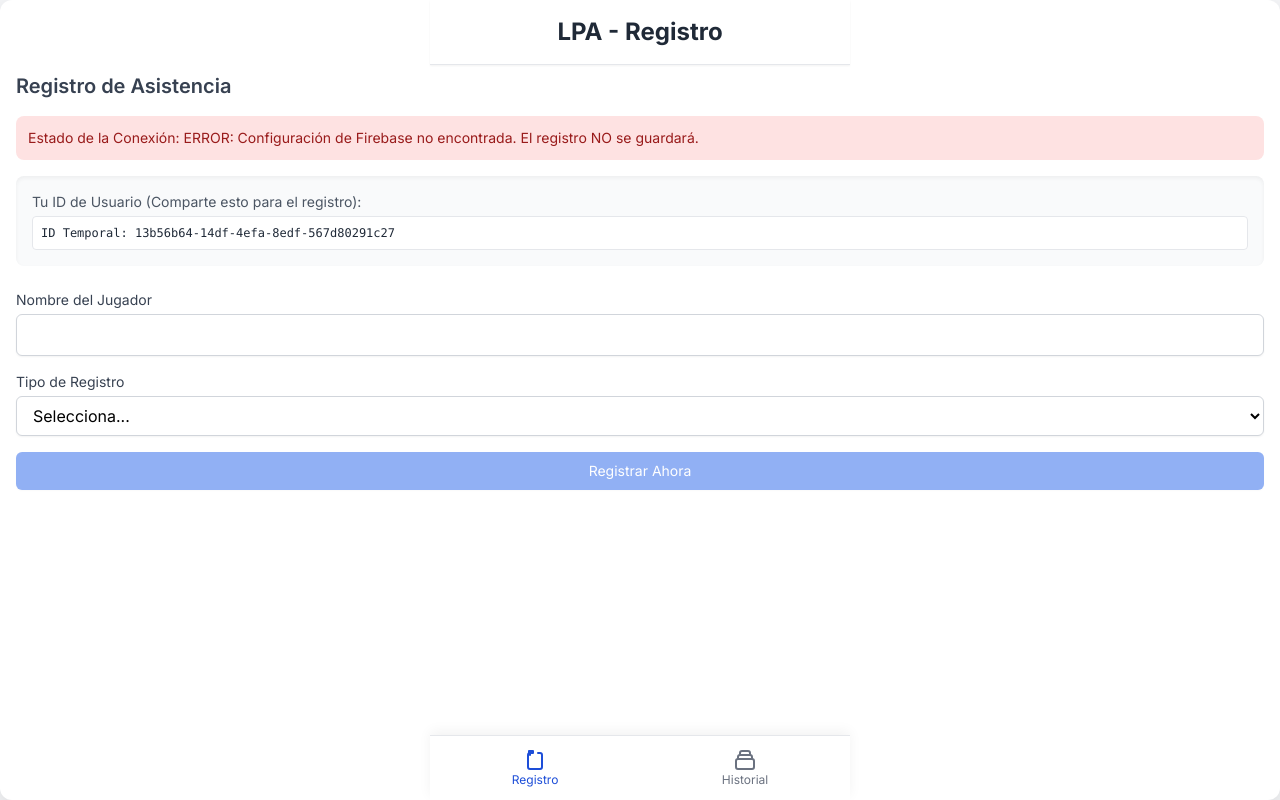
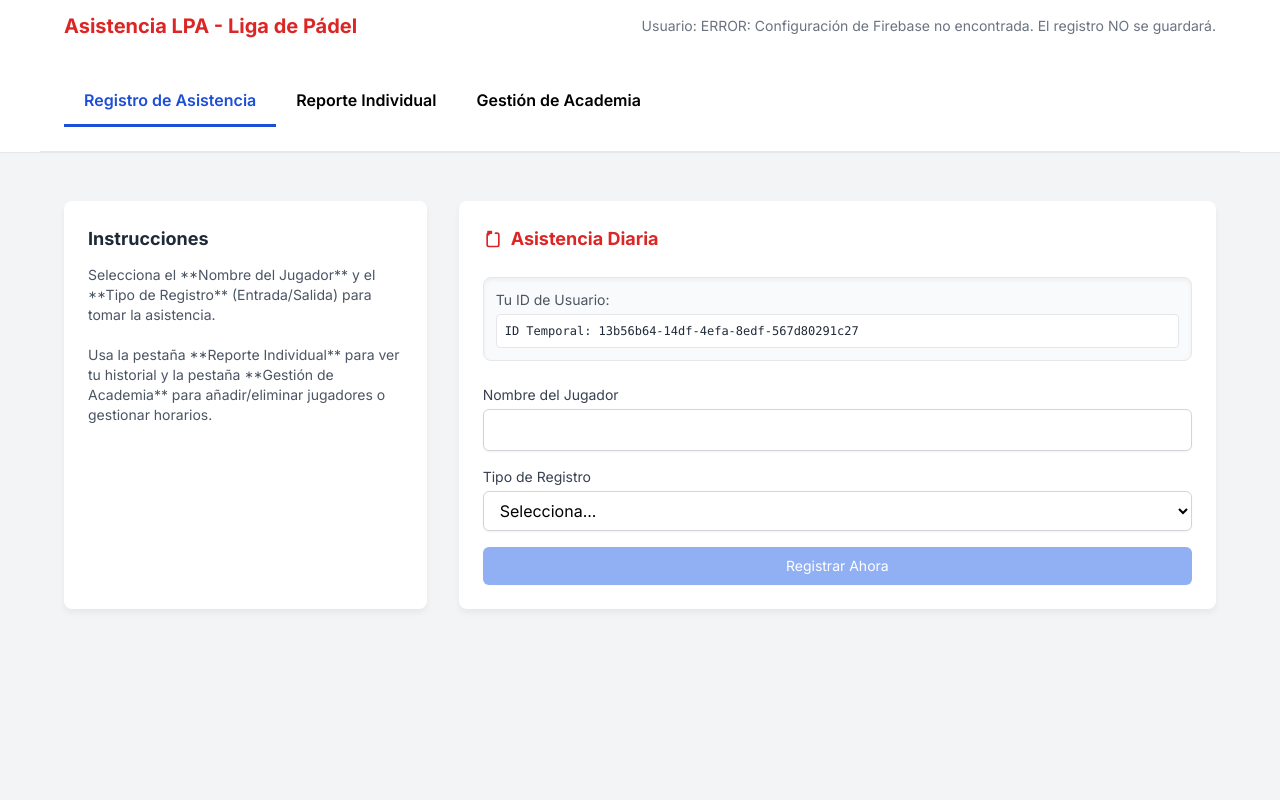
Before and after one commit to lorenzoramong/LPA-ASISTENCIA, a plain HTML site: page index.html in a window 1280 px wide. Drawn offline with nearby package versions, Linux system fonts and the light colour scheme; no server answers.

Commit message:
Update index.html

```diff
--- a/index.html
+++ b/index.html
@@ -3,77 +3,110 @@
 <head>
     <meta charset="UTF-8">
     <meta name="viewport" content="width=device-width, initial-scale=1.0">
-    <title>LPA - Registro</title>
+    <title>LPA - Liga de Pádel</title>
     <!-- Carga de Tailwind CSS -->
     <script src="https://cdn.tailwindcss.com"></script>
     <link href="https://fonts.googleapis.com/css2?family=Inter:wght@400;600;700&display=swap" rel="stylesheet">
-
-    <!-- Meta etiquetas para PWA y compatibilidad iOS/Apple (Iconografía y Modo App) -->
-    <link rel="apple-touch-icon" href="/app-icon.png">
-    <meta name="apple-mobile-web-app-capable" content="yes">
-    <meta name="apple-mobile-web-app-status-bar-style" content="#1D4ED8">
-    <meta name="theme-color" content="#1D4ED8">
 
     <style>
         body {
             font-family: 'Inter', sans-serif;
             background-color: #f7f7f7;
-            /* Usar 100% de la altura de la ventana visible para evitar problemas de visualización en iOS/Android */
             min-height: 100vh;
             margin: 0;
             padding: 0;
+        }
+        .header-main {
+            border-bottom: 1px solid #e5e7eb;
+        }
+        .container-content {
+            max-width: 1200px;
+            margin: 0 auto;
+            padding: 1.5rem;
+        }
+        .tab-button {
+            padding: 0.75rem 1.25rem;
+            cursor: pointer;
+            border-bottom: 3px solid transparent;
+            transition: border-color 0.2s, color 0.2s;
+            font-weight: 600;
+        }
+        .tab-button.active {
+            color: #1D4ED8; /* Azul */
+            border-bottom-color: #1D4ED8;
+        }
+        .tab-content {
+            display: none;
+            padding-top: 1.5rem;
+        }
+        .tab-content.active {
+            display: block;
+        }
+        .card {
+            background-color: white;
+            border-radius: 0.5rem;
+            box-shadow: 0 4px 6px rgba(0, 0, 0, 0.05);
+            padding: 1.5rem;
+        }
+
+        /* Estilos de responsividad para móvil */
+        @media (max-width: 640px) {
+            /* Ocultar el menú de pestañas horizontal en móvil para forzar diseño de app */
+            .tabs-menu {
+                display: none;
+            }
+            /* Mostrar barra de navegación inferior para móvil */
+            .navbar {
                 display: flex;
-            justify-content: center;
             }
-        .container {
-            width: 100%;
-            max-width: 420px;
-            min-height: 100vh;
-            background-color: white;
-            box-shadow: 0 10px 25px rgba(0, 0, 0, 0.1);
-            position: relative;
-            /* Asegura que no haya scroll horizontal no deseado */
-            overflow-x: hidden;
+            .container-content {
+                padding: 0;
             }
-        /* Estilos específicos de la aplicación */
             .main-content {
                  /* Dejar espacio para el header (arriba) y el navbar (abajo) */
                 padding-bottom: 90px;
                 padding-top: 56px; /* Altura del header */
             }
-        .tab-content {
-            display: none;
-            padding: 1rem;
-            /* La altura mínima ahora se gestiona con el padding del main-content */
-        }
-        .tab-content.active {
-            display: block;
-        }
-        .header {
+            .header-main {
                 position: fixed;
                 top: 0;
-            left: 50%;
-            transform: translateX(-50%);
-            width: 100%;
-            max-width: 420px;
+                left: 0;
+                right: 0;
                 z-index: 10;
+                box-shadow: 0 2px 4px rgba(0, 0, 0, 0.05);
             }
+            .tab-content {
+                padding: 1rem;
+            }
+            .auth-status-container {
+                max-width: none;
+                margin: 1rem;
+            }
+        }
+
+        /* Barra de navegación inferior (solo para móvil) */
         .navbar {
+            display: none; /* Oculto por defecto, visible solo en @media (max-width: 640px) */
             position: fixed;
             bottom: 0;
-            left: 50%;
-            transform: translateX(-50%);
-            width: 100%;
-            max-width: 420px;
+            left: 0;
+            right: 0;
             background-color: white;
             border-top: 1px solid #e5e7eb;
             z-index: 20;
             box-shadow: 0 -4px 12px rgba(0, 0, 0, 0.05);
+            justify-content: space-around;
+            height: 60px;
         }
         .nav-item {
             color: #6b7280;
             transition: color 0.2s;
             cursor: pointer;
+            display: flex;
+            flex-direction: column;
+            align-items: center;
+            justify-content: center;
+            flex-grow: 1;
         }
         .nav-item.active {
             color: #1D4ED8;
@@ -103,25 +136,60 @@
         <p class="text-gray-700 font-semibold" id="loading-text">Cargando aplicación y autenticación...</p>
     </div>
 
-    <div class="container rounded-xl">
-        <!-- Encabezado Fijo -->
-        <header class="header p-4 bg-white border-b border-gray-200 shadow-sm">
-            <h1 class="text-2xl font-bold text-gray-800 text-center">LPA - Registro</h1>
+    <!-- Encabezado Fijo para Móvil, y Estándar para Escritorio -->
+    <header class="header-main bg-white">
+        <div class="container-content flex justify-between items-center py-3">
+            <div class="flex items-center space-x-4">
+                <h1 class="text-xl font-bold text-red-600">Asistencia LPA - Liga de Pádel</h1>
+            </div>
+            <!-- Estado de Usuario para Escritorio -->
+            <div id="user-status-desktop" class="text-sm text-gray-500 hidden sm:block">
+                Usuario: <span id="auth-message-desktop" class="font-medium">Cargando...</span>
+            </div>
+        </div>
+
+        <!-- Menú de Pestañas (Solo para Escritorio) -->
+        <nav class="container-content tabs-menu hidden sm:flex border-b border-gray-200">
+            <button id="tab-registro-btn-desk" class="tab-button active" data-tab="tab-registro">Registro de Asistencia</button>
+            <button id="tab-historial-btn-desk" class="tab-button" data-tab="tab-historial">Reporte Individual</button>
+            <button id="tab-gestion-btn-desk" class="tab-button" data-tab="tab-gestion">Gestión de Academia</button>
+        </nav>
     </header>
 
-        <!-- Contenido de las Pestañas -->
-        <main class="main-content">
+    <!-- Contenido Principal -->
+    <main class="main-content container-content">
+
+        <!-- Estado de Autenticación para Móvil -->
+        <div id="auth-status-mobile" class="sm:hidden mb-4 p-3 bg-blue-100 text-blue-800 rounded-lg text-sm auth-status-container">
+            Estado de la Conexión: <span id="auth-message-mobile" class="font-medium">Conectando...</span>
+        </div>
 
         <!-- Pestaña 1: Registro de Asistencia -->
         <div id="tab-registro" class="tab-content active">
-                <h2 class="text-xl font-semibold mb-4 text-gray-700">Registro de Asistencia</h2>
-
-                <div id="auth-status" class="mb-4 p-3 bg-blue-100 text-blue-800 rounded-lg text-sm">
-                    Estado de la Conexión: <span id="auth-message" class="font-medium">Conectando...</span>
+            <div class="flex flex-wrap -mx-4">
+                <!-- Columna de Instrucciones -->
+                <div class="w-full lg:w-1/3 px-4 mb-6 lg:mb-0">
+                    <div class="card h-full">
+                        <h2 class="text-lg font-bold text-gray-800 mb-3">Instrucciones</h2>
+                        <p class="text-sm text-gray-600">
+                            Selecciona el **Nombre del Jugador** y el **Tipo de Registro** (Entrada/Salida) para tomar la asistencia.
+                            <br><br>
+                            Usa la pestaña **Reporte Individual** para ver tu historial y la pestaña **Gestión de Academia** para añadir/eliminar jugadores o gestionar horarios.
+                        </p>
+                    </div>
                 </div>
 
-                <div id="user-info" class="mb-6 p-4 bg-gray-50 rounded-lg shadow-inner">
-                    <p class="text-sm font-medium text-gray-600 mb-1">Tu ID de Usuario (Comparte esto para el registro):</p>
+                <!-- Columna de Registro Diario -->
+                <div class="w-full lg:w-2/3 px-4">
+                    <div class="card">
+                        <h2 class="text-lg font-bold text-red-600 mb-6 flex items-center">
+                            <svg class="w-5 h-5 mr-2" fill="none" stroke="currentColor" viewBox="0 0 24 24" xmlns="http://www.w3.org/2000/svg"><path stroke-linecap="round" stroke-linejoin="round" stroke-width="2" d="M9 5H7a2 2 0 00-2 2v12a2 2 0 002 2h10a2 2 0 002-2V7a2 2 0 00-2-2h-2m-9 0V3h4v2m-4 0h4m-4 0H7m0 0v2"></path></svg>
+                            Asistencia Diaria
+                        </h2>
+
+                        <!-- Muestra el ID de usuario (visible solo si no hay error de conexión) -->
+                        <div id="user-info" class="mb-6 p-3 bg-gray-50 rounded-lg shadow-inner border border-gray-200 hidden">
+                            <p class="text-sm font-medium text-gray-600 mb-1">Tu ID de Usuario:</p>
                             <code id="user-id" class="block bg-white p-2 text-xs text-gray-800 break-all rounded border border-gray-200">Cargando...</code>
                         </div>
 
@@ -146,37 +214,48 @@
                             <div id="registro-message" class="mt-4 p-3 text-sm rounded-md hidden" role="alert"></div>
                         </form>
                     </div>
+                </div>
+            </div>
+        </div>
 
-            <!-- Pestaña 2: Historial de Registros -->
+        <!-- Pestaña 2: Reporte Individual (Ahora muestra el Historial) -->
         <div id="tab-historial" class="tab-content">
-                <h2 class="text-xl font-semibold mb-4 text-gray-700">Historial de Registros</h2>
+            <h2 class="text-xl font-semibold mb-4 text-gray-700">Reporte Individual</h2>
 
             <div id="historial-loading" class="text-center p-4 text-gray-500 hidden">
                 Cargando historial...
             </div>
 
             <div id="historial-lista" class="space-y-3">
-                    <!-- Los registros se insertarán aquí por JavaScript -->
-                    <p class="text-center text-gray-500 mt-4" id="no-registros">Aún no hay registros de asistencia.</p>
+                <p class="text-center text-gray-500 mt-4" id="no-registros">Aún no hay registros de asistencia en tu historial.</p>
+            </div>
+        </div>
+
+        <!-- Pestaña 3: Gestión de Academia (Contenido Vacío Temporal) -->
+        <div id="tab-gestion" class="tab-content">
+            <h2 class="text-xl font-semibold mb-4 text-gray-700">Gestión de Academia</h2>
+            <div class="card p-6 text-gray-500">
+                <p>Esta sección está en desarrollo. Aquí podrás gestionar jugadores, clases y horarios.</p>
             </div>
         </div>
 
     </main>
 
-        <!-- Barra de Navegación Inferior -->
+    <!-- Barra de Navegación Inferior (Solo para Móvil) -->
     <nav class="navbar">
-            <div class="flex justify-around items-center h-16">
-                <a id="tab-registro-btn" href="#" class="nav-item active flex flex-col items-center p-2 text-xs">
+        <button id="tab-registro-btn-mobile" class="nav-item active" data-tab="tab-registro">
             <svg class="w-6 h-6" fill="none" stroke="currentColor" viewBox="0 0 24 24" xmlns="http://www.w3.org/2000/svg"><path stroke-linecap="round" stroke-linejoin="round" stroke-width="2" d="M9 5H7a2 2 0 00-2 2v12a2 2 0 002 2h10a2 2 0 002-2V7a2 2 0 00-2-2h-2m-9 0V3h4v2m-4 0h4m-4 0H7m0 0v2"></path></svg>
-                    <span>Registro</span>
-                </a>
-                <a id="tab-historial-btn" href="#" class="nav-item flex flex-col items-center p-2 text-xs">
+            <span class="text-xs">Registro</span>
+        </button>
+        <button id="tab-historial-btn-mobile" class="nav-item" data-tab="tab-historial">
             <svg class="w-6 h-6" fill="none" stroke="currentColor" viewBox="0 0 24 24" xmlns="http://www.w3.org/2000/svg"><path stroke-linecap="round" stroke-linejoin="round" stroke-width="2" d="M19 11H5m14 0a2 2 0 012 2v6a2 2 0 01-2 2H5a2 2 0 01-2-2v-6a2 2 0 012-2m14 0V9a2 2 0 00-2-2M5 11V9a2 2 0 012-2m0 0V5a2 2 0 012-2h6a2 2 0 012 2v2M7 7h10"></path></svg>
-                    <span>Historial</span>
-                </a>
-            </div>
+            <span class="text-xs">Reporte</span>
+        </button>
+        <button id="tab-gestion-btn-mobile" class="nav-item" data-tab="tab-gestion">
+            <svg class="w-6 h-6" fill="none" stroke="currentColor" viewBox="0 0 24 24" xmlns="http://www.w3.org/2000/svg"><path stroke-linecap="round" stroke-linejoin="round" stroke-width="2" d="M10.325 4.317c.426-1.756 2.924-1.756 3.35 0a1.724 1.724 0 002.573 1.066c1.543-.94 3.31.826 2.37 2.37a1.724 1.724 0 001.065 2.572c1.756.426 1.756 2.924 0 3.35a1.724 1.724 0 00-1.066 2.573c.94 1.543-.826 3.31-2.37 2.37a1.724 1.724 0 00-2.572 1.065c-.426 1.756-2.924 1.756-3.35 0a1.724 1.724 0 00-2.573-1.066c-1.543.94-3.31-.826-2.37-2.37a1.724 1.724 0 00-1.065-2.572c-1.756-.426-1.756-2.924 0-3.35a1.724 1.724 0 001.066-2.573c-.94-1.543.826-3.31 2.37-2.37a1.724 1.724 0 002.572-1.065z"></path><path stroke-linecap="round" stroke-linejoin="round" stroke-width="2" d="M15 12a3 3 0 11-6 0 3 3 0 016 0z"></path></svg>
+            <span class="text-xs">Gestión</span>
+        </button>
     </nav>
-    </div>
 
     <!-- Script de Firebase y Lógica de la Aplicación -->
     <script type="module">
@@ -189,7 +268,6 @@
 
         // --- Variables de Entorno (Proporcionadas por el Contenedor) ---
         const appId = typeof __app_id !== 'undefined' ? __app_id : 'default-app-id';
-        // Verificar si la configuración es un objeto válido antes de parsear
         const rawFirebaseConfig = typeof __firebase_config !== 'undefined' ? __firebase_config : '{}';
         let firebaseConfig = {};
         try {
@@ -203,8 +281,14 @@
         // --- Referencias DOM ---
         const loadingOverlay = document.getElementById('loading-overlay');
         const loadingText = document.getElementById('loading-text');
-        const authMessage = document.getElementById('auth-message');
+
+        // Mensajes de Auth
+        const authMessageMobile = document.getElementById('auth-message-mobile');
+        const authStatusMobile = document.getElementById('auth-status-mobile');
+        const authMessageDesktop = document.getElementById('auth-message-desktop');
+
         const userIdCode = document.getElementById('user-id');
+        const userInfoContainer = document.getElementById('user-info');
         const registroForm = document.getElementById('registro-form');
         const submitBtn = document.getElementById('submit-btn');
         const registroMessage = document.getElementById('registro-message');
@@ -217,7 +301,6 @@
         let isAuthReady = false;
         let retryCount = 0;
         const MAX_RETRIES = 5;
-        // Flag para verificar si la configuración de Firebase es válida
         const isConfigValid = Object.keys(firebaseConfig).length > 0 && firebaseConfig.projectId;
 
 
@@ -226,10 +309,9 @@
             loadingOverlay.classList.remove('hidden');
 
             if (!isConfigValid) {
-                // Manejar el caso de "Configuración de Firebase no encontrada" (el error de la imagen)
                 const error = new Error("Configuración de Firebase no encontrada.");
                 console.error("Error fatal al inicializar Firebase:", error);
-                handleAuthError(error, true); // Pasar 'true' para indicar que no hay configuración
+                handleAuthError(error, true);
                 return;
             }
 
@@ -238,40 +320,53 @@
                 db = getFirestore(app);
                 auth = getAuth(app);
 
-                authMessage.textContent = 'Autenticando...';
+                updateAuthMessage('Autenticando...');
 
-                // 1. Listener de estado de autenticación (Se activa después de cada intento de auth)
                 onAuthStateChanged(auth, (user) => {
                     if (user) {
                         userId = user.uid;
                         userIdCode.textContent = userId;
-                        authMessage.textContent = 'Conexión exitosa a Firebase (Usuario autenticado)';
-                        document.getElementById('auth-status').classList.replace('bg-blue-100', 'bg-green-100');
-                        document.getElementById('auth-status').classList.replace('text-blue-800', 'text-green-800');
+                        userInfoContainer.classList.remove('hidden'); // Mostrar ID si hay éxito
+
+                        updateAuthMessage('Conexión exitosa a Firebase (Usuario autenticado)', 'success');
                         submitBtn.disabled = false;
                         isAuthReady = true;
                         loadingOverlay.classList.add('hidden');
 
                         setupRealtimeListener();
                     } else {
-                        // Si se llega aquí y el usuario no está listo (falló autenticación inicial)
                         if (isAuthReady === false) {
                             handleAuthError(new Error("No se pudo iniciar sesión después de varios intentos."));
                         }
                     }
                 });
 
-                // 2. Iniciar el intento de autenticación (llama al listener de arriba)
                 await attemptAuth(initialAuthToken, retryCount);
 
             } catch (error) {
-                // Error de inicialización (ej. API Key incorrecta)
                 console.error("Error fatal al inicializar Firebase:", error);
                 handleAuthError(error);
             }
         }
 
-        // Función con backoff exponencial para reintentar la autenticación
+        // Función para actualizar los mensajes de conexión en móvil y escritorio
+        function updateAuthMessage(text, status = 'connecting') {
+            authMessageMobile.textContent = text;
+            authMessageDesktop.textContent = text;
+
+            authStatusMobile.classList.remove('bg-blue-100', 'bg-red-100', 'bg-green-100');
+            authStatusMobile.classList.remove('text-blue-800', 'text-red-800', 'text-green-800');
+
+            if (status === 'connecting') {
+                authStatusMobile.classList.add('bg-blue-100', 'text-blue-800');
+            } else if (status === 'error') {
+                authStatusMobile.classList.add('bg-red-100', 'text-red-800');
+            } else if (status === 'success') {
+                authStatusMobile.classList.add('bg-green-100', 'text-green-800');
+            }
+        }
+
+
         async function attemptAuth(token, attempt) {
             loadingText.textContent = `Autenticando... (Intento ${attempt + 1}/${MAX_RETRIES})`;
 
@@ -292,7 +387,6 @@
                     await new Promise(resolve => setTimeout(resolve, delay));
                     await attemptAuth(token, retryCount);
                 } else {
-                    // Si falla el último intento, se llama a handleAuthError
                     handleAuthError(error);
                 }
             }
@@ -300,20 +394,17 @@
 
 
         function handleAuthError(error, isConfigMissing = false) {
-            // Generar ID temporal para que la interfaz siga mostrando algo
             userId = crypto.randomUUID();
             userIdCode.textContent = `ID Temporal: ${userId}`;
+            userInfoContainer.classList.remove('hidden'); // Mostrar el ID temporal en caso de error
 
+            let errorMessage = `ERROR: No se pudo iniciar sesión. ${error.message}`;
             if (isConfigMissing) {
-                authMessage.textContent = `ERROR: Configuración de Firebase no encontrada. El registro NO se guardará.`;
-            } else {
-                authMessage.textContent = `ERROR: No se pudo iniciar sesión. ${error.message}`;
+                errorMessage = `ERROR: Configuración de Firebase no encontrada. El registro NO se guardará.`;
             }
 
-            document.getElementById('auth-status').classList.replace('bg-blue-100', 'bg-red-100');
-            document.getElementById('auth-status').classList.replace('text-blue-800', 'text-red-800');
+            updateAuthMessage(errorMessage, 'error');
 
-            // Si la configuración no es válida o falló la conexión, deshabilitar el formulario y los listeners.
             submitBtn.disabled = true;
             isAuthReady = true;
             loadingOverlay.classList.add('hidden');
@@ -348,7 +439,6 @@
                 // Ordenar los registros por timestamp (más reciente primero)
                 registros.sort((a, b) => {
                     if (a.timestamp && b.timestamp) {
-                        // Convertir a milisegundos para comparación
                         return b.timestamp.toMillis() - a.timestamp.toMillis();
                     }
                     return 0;
@@ -425,14 +515,13 @@
             submitBtn.textContent = 'Registrando...';
 
             try {
-                // Ruta de la colección privada: /artifacts/{appId}/users/{userId}/registros
                 const registrosRef = collection(db, `artifacts/${appId}/users/${userId}/registros`);
 
                 await addDoc(registrosRef, {
                     nombre: nombre,
                     tipo: tipo,
-                    timestamp: serverTimestamp(), // Marca de tiempo del servidor
-                    userId: userId // Guardar el ID del usuario que creó el registro
+                    timestamp: serverTimestamp(),
+                    userId: userId
                 });
 
                 showMessage("Registro exitoso.", 'bg-green-100', 'text-green-800');
@@ -460,30 +549,39 @@
 
         // --- Lógica de Pestañas (Tabs) ---
         function setupTabs() {
-            const tabButtons = [
-                document.getElementById('tab-registro-btn'),
-                document.getElementById('tab-historial-btn')
-            ];
-            const tabContents = [
-                document.getElementById('tab-registro'),
-                document.getElementById('tab-historial')
-            ];
+            const tabButtonsDesk = document.querySelectorAll('.tabs-menu .tab-button');
+            const tabButtonsMobile = document.querySelectorAll('.navbar .nav-item');
+            const tabContents = document.querySelectorAll('.tab-content');
 
-            tabButtons.forEach(button => {
+            function activateTab(targetId) {
+                // Desactivar todos los contenidos
+                tabContents.forEach(content => content.classList.remove('active'));
+                // Activar el contenido objetivo
+                document.getElementById(targetId).classList.add('active');
+
+                // Desactivar todos los botones (escritorio y móvil)
+                document.querySelectorAll('.tab-button, .nav-item').forEach(btn => btn.classList.remove('active'));
+
+                // Activar los botones correspondientes al targetId
+                document.querySelectorAll(`[data-tab="${targetId}"]`).forEach(btn => btn.classList.add('active'));
+            }
+
+            tabButtonsDesk.forEach(button => {
                 button.addEventListener('click', (e) => {
                     e.preventDefault();
-
-                    const targetId = button.id.replace('-btn', '');
-
-                    // Ocultar todos los contenidos y desactivar todos los botones
-                    tabContents.forEach(content => content.classList.remove('active'));
-                    tabButtons.forEach(btn => btn.classList.remove('active'));
-
-                    // Mostrar el contenido objetivo y activar el botón
-                    document.getElementById(targetId).classList.add('active');
-                    button.classList.add('active');
+                    activateTab(button.dataset.tab);
                 });
             });
+
+            tabButtonsMobile.forEach(button => {
+                button.addEventListener('click', (e) => {
+                    e.preventDefault();
+                    activateTab(button.dataset.tab);
+                });
+            });
+
+            // Establecer pestaña inicial
+            activateTab('tab-registro');
         }
 
 
```
Lines whose indentation alone changed are shown as unchanged.
